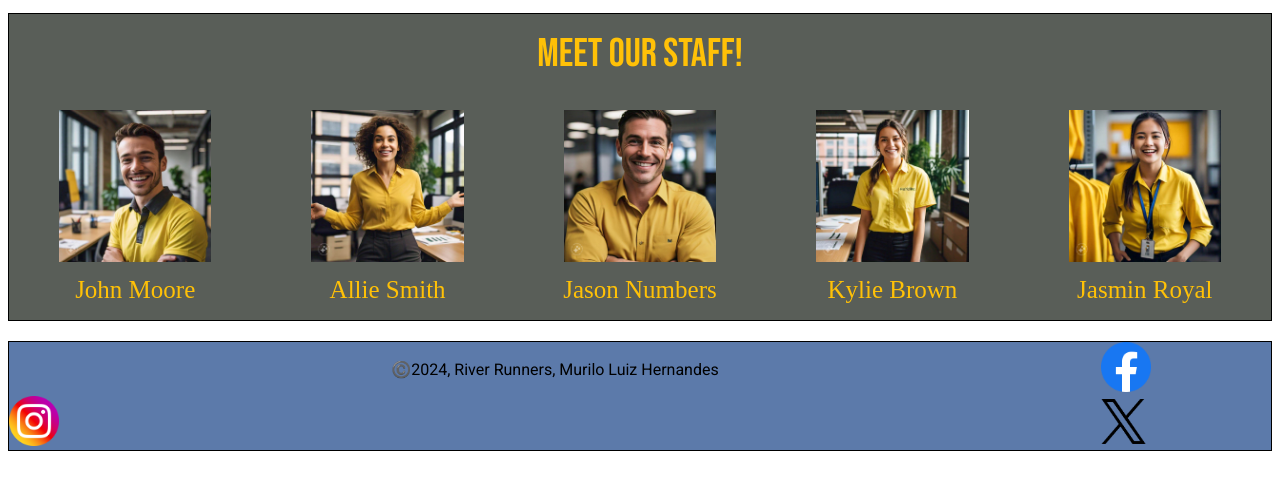
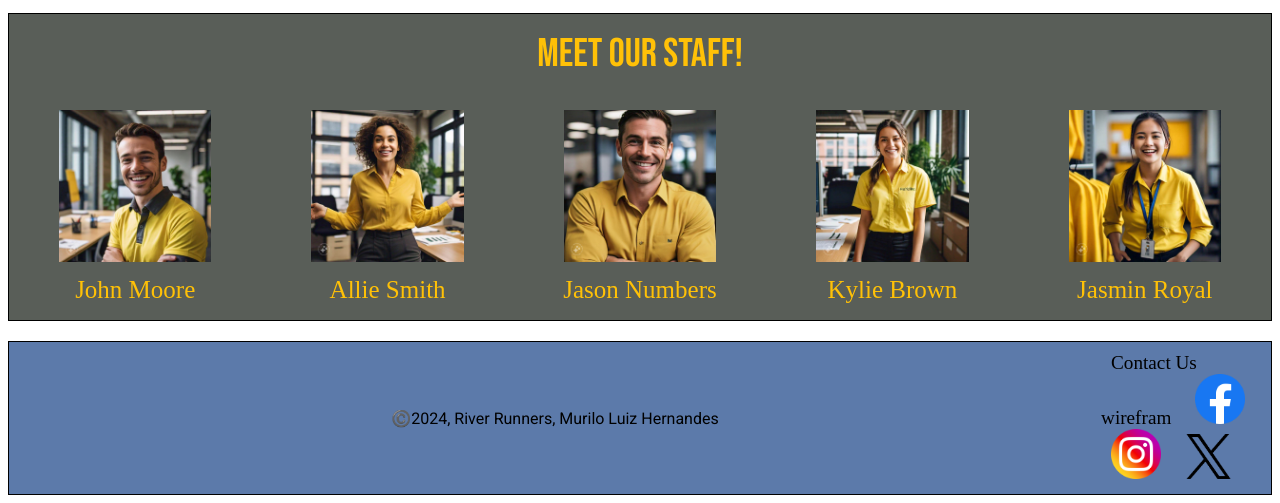
Before and after one commit to murilolhernandes/wdd130, a plain HTML site: page wwr/contact.html in a window 1280 px wide. Shown: the part 914-1417 px from the top of the page. Before the commit the page ends 1373 px from the top, so only its background shows below. Drawn offline with Linux system fonts and the light colour scheme.

Commit message:
finished website

```diff
--- a/styles/styles.css
+++ b/styles/styles.css
@@ -16,7 +16,7 @@ header, .grid, footer {
 }
 
 
-nav a {
+a {
   color: white;
   padding: 20px;
   display: block;
--- a/wwr/contact.html
+++ b/wwr/contact.html
@@ -88,8 +88,8 @@
     </main>
     <footer>
       <p>©️2024, River Runners, Murilo Luiz Hernandes</p>
-      <link re
       <nav class="sociallinks">
+        <a href="https://app.moqups.com/SdSm09hzlYS6jizI9hY7hueFRq2x8whB/view/page/ad64222d5">Contact Us wirefram</a>
         <a href="https://facebook.com">
           <img src="images/facebook-logo.png" alt="Facebook" width="50">
         </a>
--- a/wwr/styles/rafting.css
+++ b/wwr/styles/rafting.css
@@ -36,6 +36,10 @@ nav a:hover {
   color: #ffc107;
   text-decoration: underline;
   font-weight: 600;
+}
+
+footer a:hover {
+  text-decoration: none;
 }
 
 header {
```
